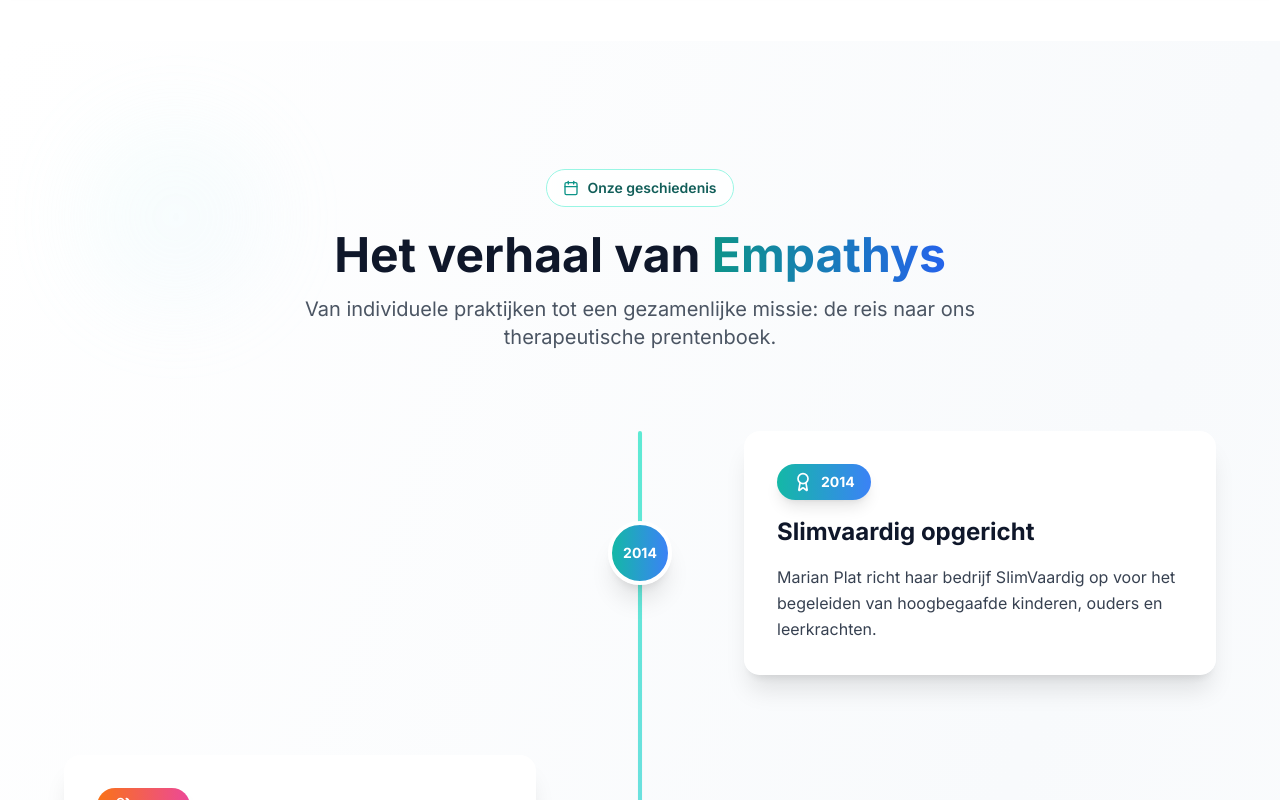
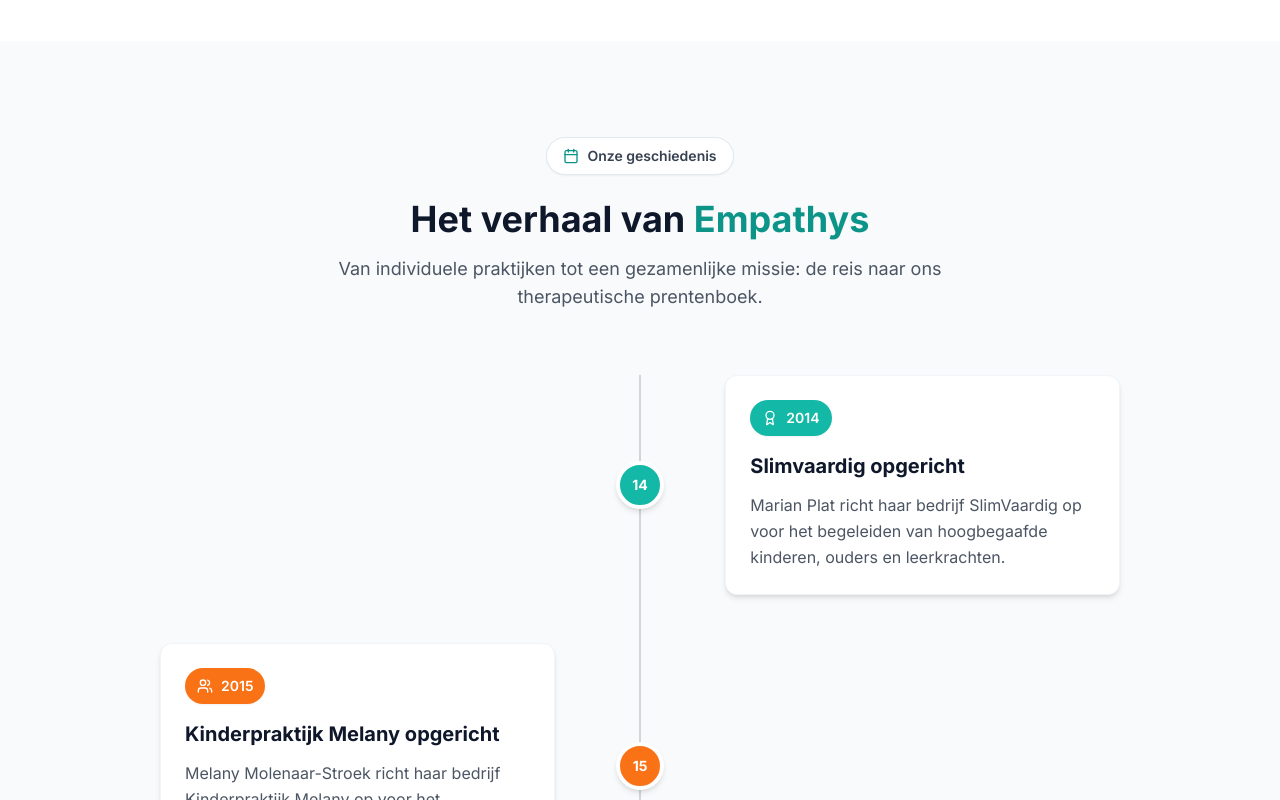
Before and after one commit to LucaKeizer/empathys-website, a Next.js app: page /over-ons in a window 1280 px wide. Shown: the part 820-1620 px from the top of the page. Built offline with nearby package versions, Linux system fonts and the light colour scheme.

Commit message:
Improved the contact and about us page

```diff
--- a/src/components/Timeline.tsx
+++ b/src/components/Timeline.tsx
@@ -1,6 +1,5 @@
 'use client';
 
-import { useEffect, useRef, useState } from 'react';
 import { Calendar, BookOpen, Users, Award, Sparkles } from 'lucide-react';
 
 interface TimelineItem {
@@ -13,195 +12,138 @@
 }
 
 const Timeline = () => {
-  const [visibleItems, setVisibleItems] = useState<Set<number>>(new Set());
-  const timelineRef = useRef<HTMLDivElement>(null);
-
   const timelineData: TimelineItem[] = [
     {
       year: '2014',
       title: 'Slimvaardig opgericht',
       description: 'Marian Plat richt haar bedrijf SlimVaardig op voor het begeleiden van hoogbegaafde kinderen, ouders en leerkrachten.',
       side: 'left',
-      icon: <Award className="h-5 w-5" />,
-      color: 'from-teal-500 to-blue-500'
+      icon: <Award className="h-4 w-4" />,
+      color: 'bg-teal-500'
     },
     {
       year: '2015',
       title: 'Kinderpraktijk Melany opgericht',
       description: 'Melany Molenaar-Stroek richt haar bedrijf Kinderpraktijk Melany op voor het therapeutisch begeleiden van kinderen en jongeren.',
       side: 'right',
-      icon: <Users className="h-5 w-5" />,
-      color: 'from-orange-500 to-pink-500'
+      icon: <Users className="h-4 w-4" />,
+      color: 'bg-orange-500'
     },
     {
       year: '2016',
       title: 'Eerste boek uitgebracht',
       description: 'Marian geeft haar eerste boek uit "Eerste hulp bij hoogbegaafdheid", een praktisch handboek voor het begeleiden van hoogbegaafde kinderen.',
       side: 'left',
-      icon: <BookOpen className="h-5 w-5" />,
-      color: 'from-purple-500 to-indigo-500'
+      icon: <BookOpen className="h-4 w-4" />,
+      color: 'bg-purple-500'
     },
     {
       year: '2017',
       title: 'Marian start reflexintegratie',
       description: 'Marian richt zich naast het begeleiden van hoogbegaafde kinderen op motorisch remedial teaching en relfexintegratie om naast de cognitieve begeleiding ook kinderen en volwassenen lichaamsgericht te helpen.',
       side: 'right',
-      icon: <Sparkles className="h-5 w-5" />,
-      color: 'from-teal-500 to-green-500'
+      icon: <Sparkles className="h-4 w-4" />,
+      color: 'bg-green-500'
     },
     {
       year: '2019',
       title: 'Eerste ontmoeting',
       description: 'Melany en Marian komen in contact met elkaar vanwege hun wederzijdse passie in het begeleiden van kinderen. Het idee van een gezamenlijk prentenboek is geboren.',
       side: 'left',
-      icon: <Users className="h-5 w-5" />,
-      color: 'from-pink-500 to-orange-500'
+      icon: <Users className="h-4 w-4" />,
+      color: 'bg-pink-500'
     },
     {
       year: '2019',
       title: 'Melany en Marian Starten Samenwerking',
       description: 'Melany en Marian starten met het geven van sova- en breintrainingen. Een unieke training die het aanleren van sociale vaardigheden combineert met breinoefeningen.',
       side: 'right',
-      icon: <Award className="h-5 w-5" />,
-      color: 'from-blue-500 to-teal-500'
+      icon: <Award className="h-4 w-4" />,
+      color: 'bg-blue-500'
     },
     {
       year: '2020',
       title: 'Samen naar de Finish wordt gestart',
       description: 'Melany en Marian beginnen met het uitwerken van hun ideeën voor hun gezamenlijke prentenboek.',
       side: 'left',
-      icon: <BookOpen className="h-5 w-5" />,
-      color: 'from-orange-500 to-red-500'
+      icon: <BookOpen className="h-4 w-4" />,
+      color: 'bg-red-500'
     },
     {
       year: '2021',
       title: 'Illustrators zijn gevonden',
       description: 'Melany en Marian komen in contact met illustrators Jill Beers en Joey Duin die het prentenboek hebben voorzien van prachtige illustraties.',
       side: 'right',
-      icon: <Sparkles className="h-5 w-5" />,
-      color: 'from-purple-500 to-pink-500'
+      icon: <Sparkles className="h-4 w-4" />,
+      color: 'bg-indigo-500'
     },
     {
       year: '2022',
       title: 'Boekuitgave',
       description: 'Het prentenboek "Samen naar de Finish" wordt uitgebracht.',
       side: 'left',
-      icon: <BookOpen className="h-5 w-5" />,
-      color: 'from-teal-500 to-blue-500'
+      icon: <BookOpen className="h-4 w-4" />,
+      color: 'bg-teal-500'
     }
   ];
 
-  useEffect(() => {
-    const handleScroll = () => {
-      if (!timelineRef.current) return;
+  return (
+    <section className="bg-gray-50 py-16 lg:py-24">
+      <div className="container mx-auto px-4">
 
-      const timelineItems = timelineRef.current.querySelectorAll('[data-timeline-item]');
-      const newVisibleItems = new Set(visibleItems);
-
-      timelineItems.forEach((item, index) => {
-        const rect = item.getBoundingClientRect();
-        const windowHeight = window.innerHeight;
-
-        // Item becomes visible when it's 120% into the viewport (appears before it's fully visible)
-        if (rect.top < windowHeight * 1.2 && rect.bottom > 0) {
-          newVisibleItems.add(index);
-        }
-      });
-
-      if (newVisibleItems.size !== visibleItems.size) {
-        setVisibleItems(newVisibleItems);
-      }
-    };
-
-    window.addEventListener('scroll', handleScroll);
-    handleScroll(); // Check initial visibility
-
-    return () => window.removeEventListener('scroll', handleScroll);
-  }, [visibleItems]);
-
-  return (
-    <section className="relative bg-gradient-to-br from-white via-gray-50 to-white py-20 lg:py-32 overflow-hidden">
-      {/* Background Decorative Elements */}
-      <div className="absolute inset-0 overflow-hidden opacity-30">
-        <div className="absolute top-20 left-20 w-48 h-48 bg-gradient-to-br from-teal-100/50 to-blue-100/50 rounded-full blur-2xl"></div>
-        <div className="absolute bottom-32 right-32 w-64 h-64 bg-gradient-to-br from-orange-100/50 to-pink-100/50 rounded-full blur-2xl"></div>
-        <div className="absolute top-1/2 left-1/2 transform -translate-x-1/2 -translate-y-1/2 w-80 h-80 bg-gradient-to-br from-purple-100/30 to-teal-100/30 rounded-full blur-3xl"></div>
-      </div>
-
-      <div className="relative z-10 container mx-auto px-4">
         {/* Section Header */}
-        <div className="text-center mb-20">
-          <div className="inline-flex items-center gap-2 bg-white/80 backdrop-blur-sm border border-teal-200 px-4 py-2 rounded-full mb-6">
+        <div className="text-center mb-16">
+          <div className="inline-flex items-center gap-2 bg-white border border-gray-200 px-4 py-2 rounded-full mb-6 shadow-sm">
             <Calendar className="h-4 w-4 text-teal-600" />
-            <span className="text-sm font-semibold text-teal-800">Onze geschiedenis</span>
+            <span className="text-sm font-semibold text-gray-700">Onze geschiedenis</span>
           </div>
 
-          <h2 className="text-4xl lg:text-5xl font-bold text-gray-900 mb-4">
+          <h2 className="text-3xl lg:text-4xl font-bold text-gray-900 mb-4">
             Het verhaal van{' '}
-            <span className="bg-gradient-to-r from-teal-600 to-blue-600 bg-clip-text text-transparent">
-              Empathys
-            </span>
+            <span className="text-teal-600">Empathys</span>
           </h2>
 
-          <p className="text-xl text-gray-600 max-w-3xl mx-auto">
+          <p className="text-lg text-gray-600 max-w-2xl mx-auto">
             Van individuele praktijken tot een gezamenlijke missie: de reis naar ons therapeutische prentenboek.
           </p>
         </div>
 
-        <div className="relative" ref={timelineRef}>
-          {/* Vertical line */}
-          <div className="absolute left-1/2 transform -translate-x-1/2 w-1 h-full bg-gradient-to-b from-teal-300 via-blue-300 to-teal-300 rounded-full shadow-sm"></div>
+        <div className="relative max-w-5xl mx-auto">
+          {/* Simple Timeline Line */}
+          <div className="absolute left-1/2 transform -translate-x-1/2 w-0.5 h-full bg-gray-300 hidden lg:block"></div>
 
           {timelineData.map((item, index) => (
-            <div key={index} className="relative mb-16 lg:mb-20" data-timeline-item>
+            <div key={index} className="relative mb-10 lg:mb-12">
               <div className={`flex items-center ${item.side === 'left' ? 'lg:flex-row-reverse' : 'lg:flex-row'}`}>
 
                 {/* Content Card */}
-                <div className={`w-full lg:w-5/12 ${item.side === 'left' ? 'lg:pr-12' : 'lg:pl-12'}`}>
-                  <div
-                    className={`bg-white/90 backdrop-blur-sm p-8 rounded-2xl shadow-xl border border-white/50 transform transition-all duration-700 ease-out hover:shadow-2xl hover:-translate-y-1 ${
-                      visibleItems.has(index)
-                        ? 'translate-x-0 opacity-100'
-                        : item.side === 'left'
-                          ? 'translate-x-32 opacity-0'
-                          : '-translate-x-32 opacity-0'
-                    }`}
-                    style={{
-                      transitionDelay: `${index * 150}ms`
-                    }}
-                  >
+                <div className={`w-full lg:w-5/12 ${item.side === 'left' ? 'lg:pr-8' : 'lg:pl-8'}`}>
+                  <div className="bg-white p-6 rounded-xl shadow-md border border-gray-100 hover:shadow-lg transition-shadow duration-200">
+
                     {/* Year badge */}
-                    <div className={`inline-flex items-center gap-2 bg-gradient-to-r ${item.color} text-white px-4 py-2 rounded-full text-sm font-bold mb-4 shadow-lg`}>
+                    <div className={`inline-flex items-center gap-2 ${item.color} text-white px-3 py-2 rounded-full text-sm font-semibold mb-4 shadow-sm`}>
                       {item.icon}
                       <span>{item.year}</span>
                     </div>
 
-                    <h3 className="text-xl lg:text-2xl font-bold text-gray-900 mb-4">
+                    <h3 className="text-xl font-bold text-gray-900 mb-3">
                       {item.title}
                     </h3>
-                    <p className="text-gray-700 leading-relaxed">
+
+                    <p className="text-gray-600 leading-relaxed">
                       {item.description}
                     </p>
                   </div>
                 </div>
 
-                {/* Year Circle */}
-                <div className="absolute left-1/2 transform -translate-x-1/2 flex items-center justify-center">
-                  <div
-                    className={`w-16 h-16 rounded-full border-4 border-white flex items-center justify-center text-white font-bold text-sm shadow-xl transform transition-all duration-700 ease-out bg-gradient-to-r ${item.color} ${
-                      visibleItems.has(index)
-                        ? 'scale-100 opacity-100'
-                        : 'scale-50 opacity-0'
-                    }`}
-                    style={{
-                      transitionDelay: `${index * 150 + 200}ms`
-                    }}
-                  >
-                    {item.year}
+                {/* Year Circle - Desktop Only */}
+                <div className="absolute left-1/2 transform -translate-x-1/2 hidden lg:flex items-center justify-center">
+                  <div className={`w-12 h-12 rounded-full border-4 border-white ${item.color} flex items-center justify-center text-white font-bold text-sm shadow-md`}>
+                    {item.year.slice(-2)}
                   </div>
                 </div>
 
-                {/* Spacer for opposite side */}
+                {/* Spacer */}
                 <div className="hidden lg:block w-5/12"></div>
               </div>
             </div>
```
Also changed, not shown: src/app/contact/page.tsx (+11 -9 lines).
